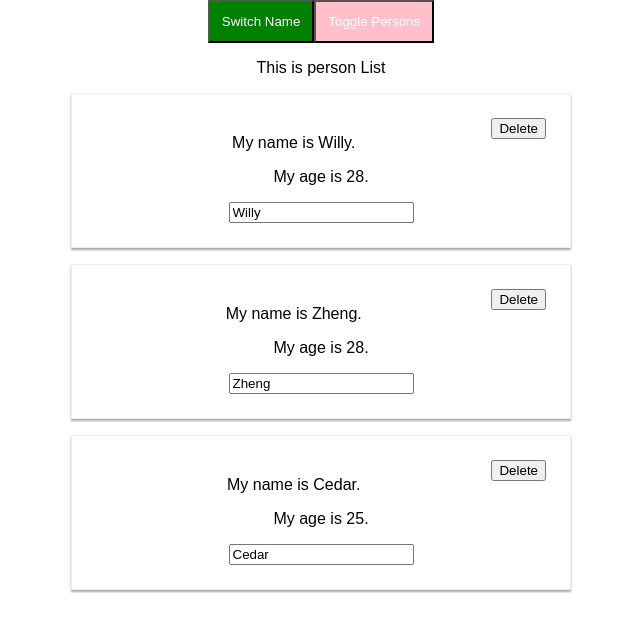
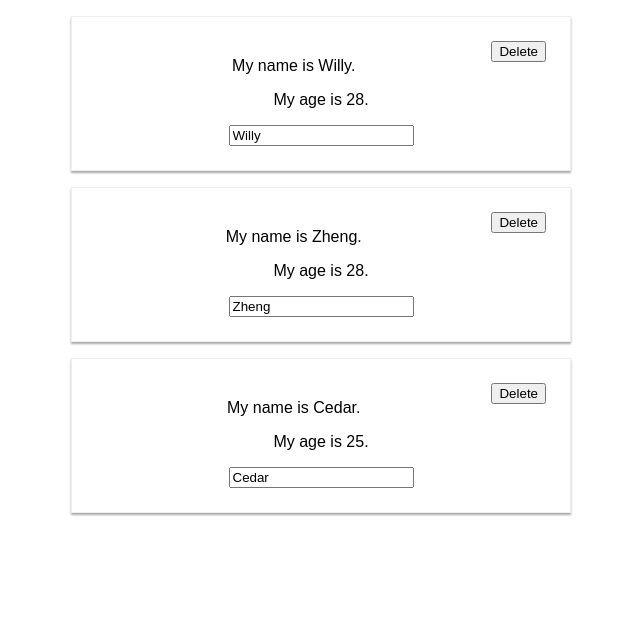
Before and after one commit to WillyLu326/React-Application, a React (Create React App) app: page / in a window 1280 px wide. Shown: the top 632 px of the page, without its empty margins (319-959 px from the left). Built offline with nearby package versions, Linux system fonts and the light colour scheme.

Commit message:
implement Cookpit component

```diff
--- a/src/containers/App.js
+++ b/src/containers/App.js
@@ -84,9 +84,7 @@ class App extends Component {
     return (
       <StyleRoot>
         <div className="App">
-          <button style={this.styleSwitchButton()} onClick={this.switchNameHandler.bind(this, 'Willy Lu~!!!!')}>Switch Name</button>
-          <button style={this.styleToggleButton()} onClick={this.togglePersonsHander}>Toggle Persons</button>
-          <p className={this.stylePersonListTitle()}>This is person List</p>
+
           {
             this.state.showPersons ? (
               <Persons
```
Also changed, not shown: src/components/Cookpit/Cookpit.js (+13 -0 lines).
